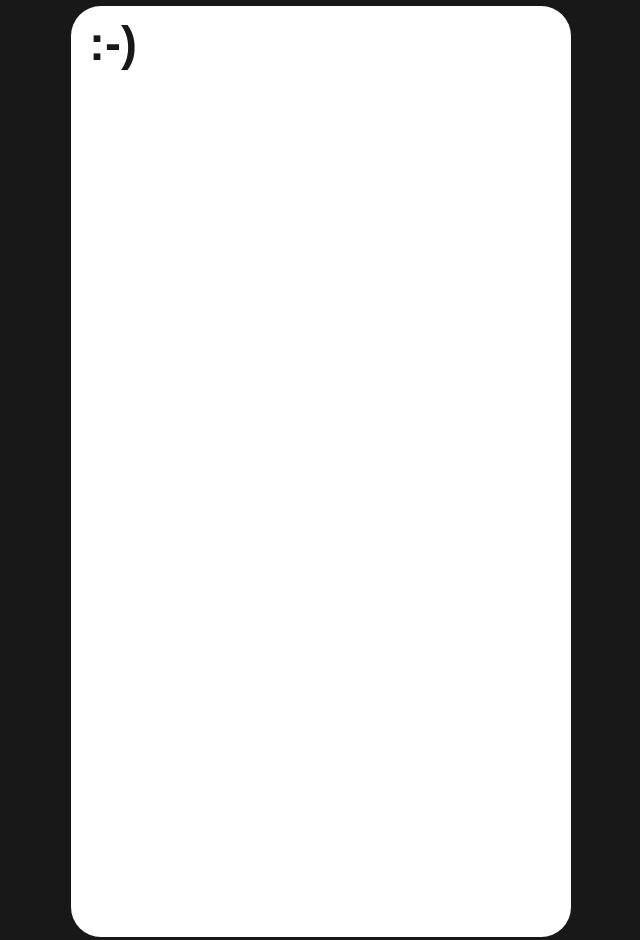
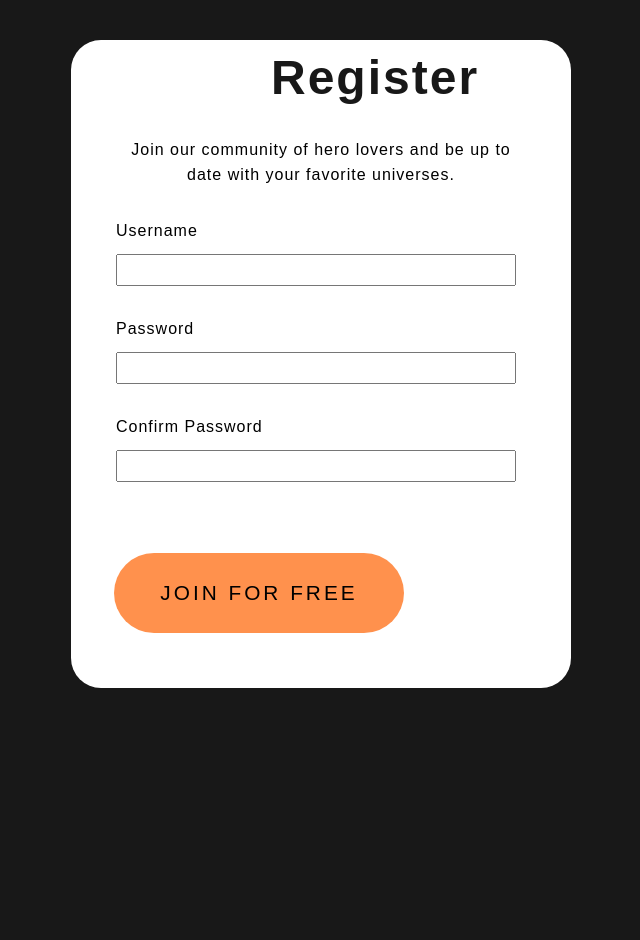
Before and after one commit to felpino2/Projeto-ListadeFilmes-frontend, a Vue app: page /register in a window 1280 px wide. Shown: the whole page, without its empty margins (319-959 px from the left). After the commit the page ends 800 px from the top, so only its background shows below. Built offline with nearby package versions, Linux system fonts and the light colour scheme.

Commit message:
REGISTER WIP

```diff
--- a/index.html
+++ b/index.html
@@ -2,7 +2,7 @@
 <html lang="en">
   <head>
     <meta charset="UTF-8">
-    <link rel="icon" href="/favicon.ico">
+      <link rel="icon" href="../public/favicon.ico">
     <meta name="viewport" content="width=device-width, initial-scale=1.0">
     <title>Heroflix</title>
   </head>
--- a/src/App.vue
+++ b/src/App.vue
@@ -1,7 +1,7 @@
 <!-- PÁGINA INICIAL, IRÁ PUXAR E ORGANIZAR TODAS AS FUNÇÕES QUE DEFINEM PÁGINAS DIFERENTES. -->
 
 <script setup>
-import { RouterView } from 'vue-router'
+
 </script>
 
 <template>
--- a/src/assets/base.css
+++ b/src/assets/base.css
@@ -30,6 +30,6 @@ body {
 }
 
 *{
-  margin-top: 6px;
-  margin-left: 18px;
+  margin-top: -10px;
+  margin-left: 45px;
 }
--- a/src/assets/main.css
+++ b/src/assets/main.css
@@ -35,5 +35,5 @@ a,
 
 @font-face {
   font-family: TT-norms;
-  src:url("../assets/fonts/TTNormsPro-Regular.ttf");
+  src:url("../assets/fonts/..");
 }
--- a/src/components/JSslider.vue
+++ b/src/components/JSslider.vue
@@ -1,16 +1,13 @@
 <!-- COMPONENTES BÁSICOS QUE PODERÃO SER UTILIZADOS COMO OBJETOS, CASO O MESMO COMPONENTE SE REPITA EM DIVERSAS PÁGINAS. -->
-<script setup>
+
+<style>
+
+</style>
+
+<script>
 
 </script>
 
 <template>
 
-  <div>
-
-  </div>
-
 </template>
-
-<style scoped>
-
-</style>
--- a/src/views/ACCOUNT.vue
+++ b/src/views/ACCOUNT.vue
@@ -1,16 +1,23 @@
-<script setup>
-
-</script>
-
 <template>
 
-  <div class = "form">
-    <div class = "account-form">
-    <h1>
-      :-)
-    </h1>
+    <div class = "form">
+      <div class = "account-form">
+        <h1>
+          Register
+        </h1>
+        <p>
+        Join our community of hero lovers and be up to date with your favorite universes.
+        </p>
+        <label>Username</label>
+        <input type="text" id="username">
+        <label>Password</label>
+        <input type="password" id="pwd">
+        <label>Confirm Password</label>
+        <input type="password" id="cnfrmpwd">
+        <a href="more"><u>Already have an account?</u></a>
+        <RouterLink to="/home"><button type="reset" class="register-button">JOIN FOR FREE</button></RouterLink>
+      </div>
     </div>
-  </div>
 
 </template>
 
@@ -20,24 +27,68 @@
   top: 0;
   position: absolute;
   width: 500px;
-  height: 940px;
+  height: 90%;
   left: 50%;
   margin: 0 0 0 -250px;
   overflow: hidden;
+  font-size: 1rem;
+  font-weight: lighter;
+  letter-spacing: 1px;
+  color: black;
 }
 
 .account-form {
   background-color: white;
   border-radius: 30px;
-  height: 99%;
+  height: 90%;
   width: 100%;
   margin-left: 0;
+  margin-top: 10%;
 }
 
-h1 {
+.account-form input{
+
+  display: block;
+  margin-top: 10px;
+  width: 80%;
+  height: 5%;
+
+}
+
+.account-form p {
+  text-align: center;
+  display: block;
+  width: 82%;
+}
+
+.form h1 {
+  margin-left: 200px;
   color: #181818;
   font-size: 3rem;
   font-weight: bolder;
+  letter-spacing: 2px;
+}
+
+.register-button {
+
+  margin-top: 15px;
+  background-color: #FF914D;
+  border: 1px;
+  border-radius: 50px;
+  color: #000000;
+  cursor: pointer;
+  letter-spacing: 3px;
+  font-size:1.3rem;
+  font-weight: lighter;
+  width: 290px;
+  height: 80px;
+  margin-bottom: -50px;
+  margin-left: -5px;
+
 }
 
 </style>
+
+<script setup>
+
+</script>
--- a/src/views/WELCOME.vue
+++ b/src/views/WELCOME.vue
@@ -1,14 +1,12 @@
-<script setup>
-
-import slider from "../components/JSslider.vue"
+<script>
 
 </script>
 
 <template>
 
 <div>
-    <div>
-      <u>SIGN IN</u> <u>CREATE ACCOUNT</u> <U>FILMS</U>
+    <div class = "header">
+  <u>SIGN IN</u><u>CREATE ACCOUNT</u><U>FILMS</U>
     </div>
     <div class="body">
       <h1>
@@ -19,47 +17,59 @@ import slider from "../components/JSslider.vue"
       </h2>
       <RouterLink to="/register"><button type="reset" class="register-button">JOIN FOR FREE</button></RouterLink>
         </div>
-    <div>
-      <a href="more"><u>LEARN MORE</u></a>
+    <div class = "header">
+    <a href="more"><u>LEARN MORE</u></a>
     </div>
-  <div class="hidden">
-    ;-(
-  </div>
-  </div>
-  <div>
-    :-)
   </div>
 
 </template>
 
 <style scoped>
 
+.header {
+
+  letter-spacing: 2px;
+  margin-top: 70px;
+  font-size: 1.2rem;
+  margin-left: -5px;
+
+}
+
 h1 {
+
   margin-top: 100px;
   margin-bottom: 10px;
-  font-size: 3rem;
+  letter-spacing: -1px;
+  font-size: 4rem;
   font-weight: bolder;
+
 }
 
 h2 {
 
-  font-size: 2rem;
+  letter-spacing: -1px;
+  font-size: 3rem;
   font-weight: lighter;
-  width: 500px;
+  width: 700px;
 
 }
 
 .register-button {
+
+  margin-top: 15px;
   background-color: #FF914D;
   border: 1px;
   border-radius: 50px;
   color: #000000;
   cursor: pointer;
-  font-size:1.2rem;
+  letter-spacing: 3px;
+  font-size:1.3rem;
   font-weight: lighter;
-  width: 200px;
-  height: 60px;
+  width: 290px;
+  height: 80px;
   margin-bottom: -50px;
+  margin-left: -5px;
+
 }
 
 </style>
```
Also changed, not shown: src/assets/images/logo.png (added), 1 other file (tests, documents, lock files or other folders).
